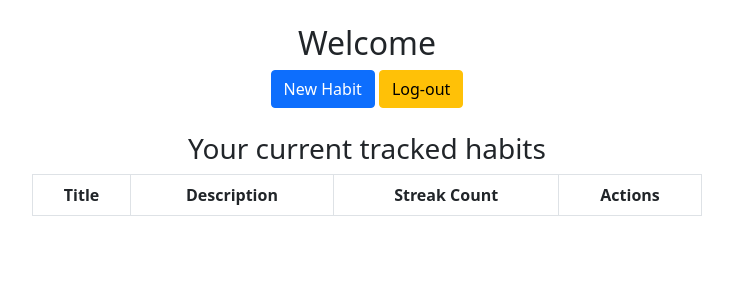
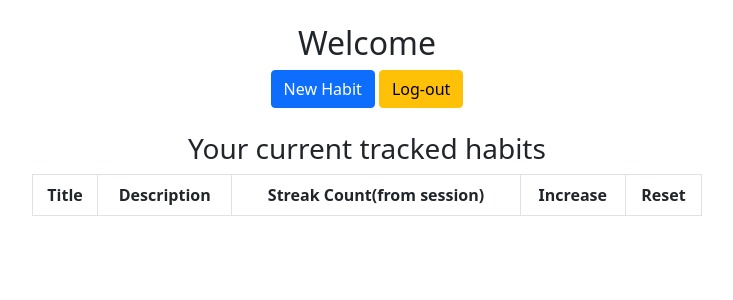
Before and after one commit to aschoch10/habitTracker, a Flask app: page /dashboard in a window 1280 px wide. Shown: the top 300 px of the page, without its empty margins (273-1006 px from the left). Run offline with Flask 2, Linux system fonts and the light colour scheme; the visitor is signed in with stand-in values (Sample User, id 1); data that the repository does not hold is empty.

Commit message:
working MVP

```diff
--- a/flask_app/controllers/habit_controller.py
+++ b/flask_app/controllers/habit_controller.py
@@ -30,3 +30,16 @@ def createHabit():
     }
     Habit.create(data)
     return redirect('/dashboard')
+
+@app.route('/increase')
+def increase():
+    if "num" not in session:
+        session["num"] = 1
+    else:
+        session['num'] += 1
+    return redirect ("/dashboard")
+
+@app.route('/destroy')
+def destroy():
+    session.pop("num")
+    return redirect("/dashboard")
--- a/flask_app/controllers/user_controller.py
+++ b/flask_app/controllers/user_controller.py
@@ -44,34 +44,7 @@ def login():
     return redirect("/dashboard")
 
 
-@app.route('/dashboard')
-def dashboard():
-    if "uuid" not in session:
-        return redirect("/")
-    return render_template ("dashboard.html",
-    logged_in_user = User.getByID({"id": session["uuid"]}),
-    all_habits = Habit.readAll()
-    )
+
 
 # only can acces user controller from html buttons
 # to do >>fix
-@app.route("/test")
-def test():
-    return render_template("test.html")
-
-@app.route("/habits/new")
-def newHabit():
-    return render_template("new_habit.html")
-
-
-@app.route("/habits/create", methods = ['POST'])
-def createHabit():
-    # validations for form input can be used after fixing validate method in habit.py
-    # if not Habit.validate(request.form):
-    #     return redirect("/habits/new")
-    data = {
-        **request.form,
-        "user_id": session['uuid']
-    }
-    Habit.create(data)
-    return redirect('/dashboard')
--- a/flask_app/models/user.py
+++ b/flask_app/models/user.py
@@ -7,7 +7,6 @@ from flask_app import app
 bcrypt = Bcrypt(app)
 
 class User:
-# to do create scema in mySQL workbench
     schema = ("habittracker_schema")
     def __init__(self, data):
         self.id = data['id']
--- a/flask_app/templates/dashboard.html
+++ b/flask_app/templates/dashboard.html
@@ -26,8 +26,9 @@
                         <tr>
                             <th>Title</th>
                             <th>Description</th>
-                            <th>Streak Count</th>
-                            <th>Actions</th>
+                            <th>Streak Count(from session)</th>
+                            <th>Increase</th>
+                            <th>Reset</th>
                         </tr>
                     </thead>
                     <tbody>
@@ -35,9 +36,14 @@
                         <tr>
                             <td>{{habit.name}}</td>
                             <td>{{habit.description}}</td>
-                            <td>{{habit.streak_count}}</td>
-                            <td>
-                                <a href="/habits/{{   habit.id  }}"><button class="btn btn-primary">View</button></a>
+                            <!-- Need to make session streak count be saved to DB -->
+                            <!-- <td>{{habit.streak_count}}</td> -->
+                            <td>{{session['num']}}</td>
+                            <td> <a href="/increase" class="btn btn-danger">Increase one day</a></td>
+                            <td> <a href="/destroy" class="btn btn-info">Reset</a></td>
+
+                                <!-- If want to view ind habit -->
+                                <!-- <a href="/habits/{{   habit.id  }}"><button class="btn btn-primary">View</button></a> -->
 
                         </td>
                     </tr>
--- a/flask_app/templates/new_habit.html
+++ b/flask_app/templates/new_habit.html
@@ -18,13 +18,17 @@
             <br>
             <div class="main" style="margin-right: 35%; margin-left: 35%;">
                 <form class="form form-control" action="/habits/create" method="post" >
+                    <br>
+
                     <input class="form-control" type="text" name="name" id="" placeholder="Name">
                     <br>
                     <input class="form-control" type="text" name="description" id="" placeholder="Description">
-                    <br>
+                    <!-- <br>
                     <input class="form-control" type="number" name="streak_count" id="" placeholder="Previous days?">
+                    <br> -->
                     <br>
                     <button class="btn btn-primary">Create</button>
+                    <p>
                 </form>
 
             {%  with messages = get_flashed_messages()  %}
--- a/server.py
+++ b/server.py
@@ -1,5 +1,6 @@
 from flask_app import app
 from flask_app.controllers import user_controller
+from flask_app.controllers import habit_controller
 
 
 if __name__ == "__main__":
```
